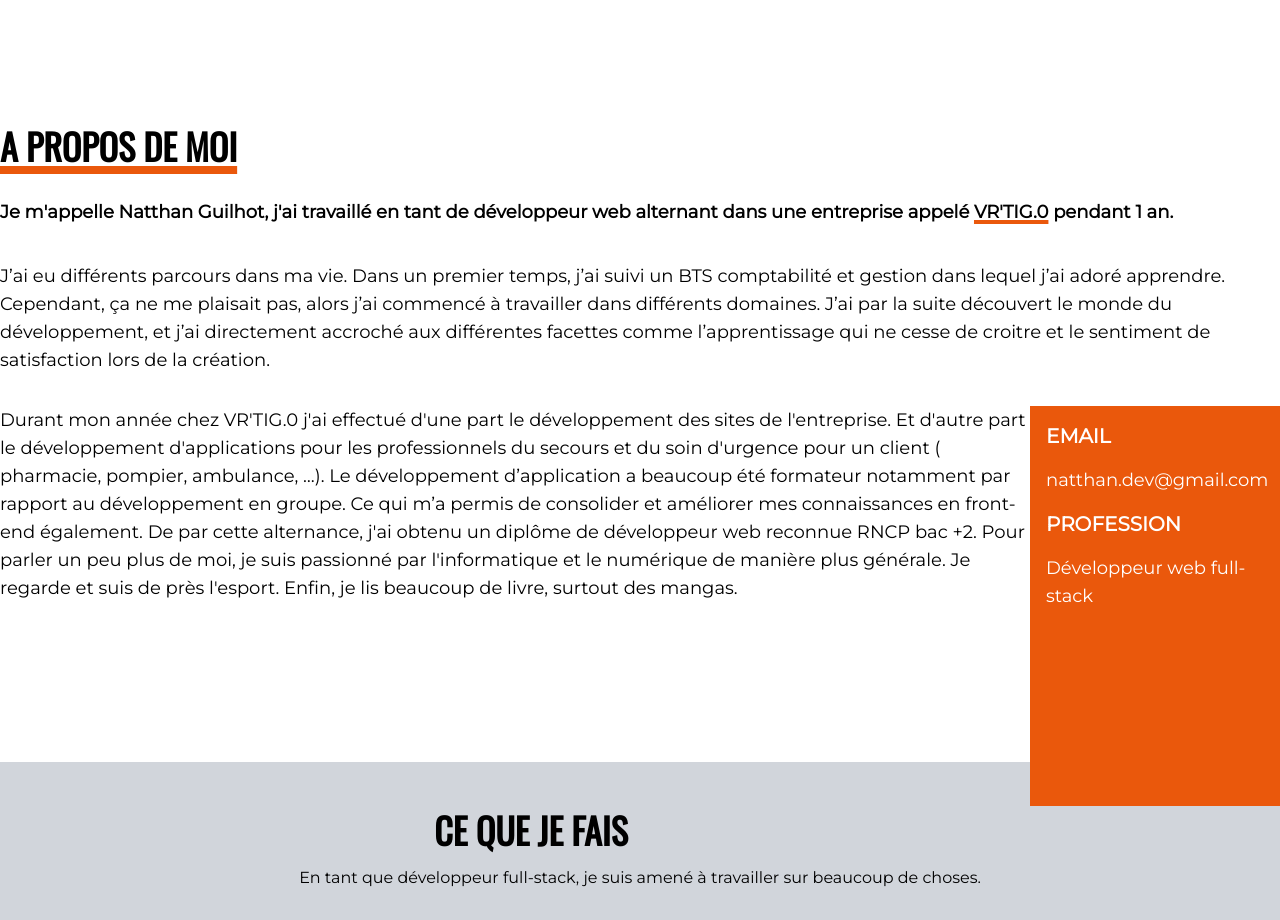
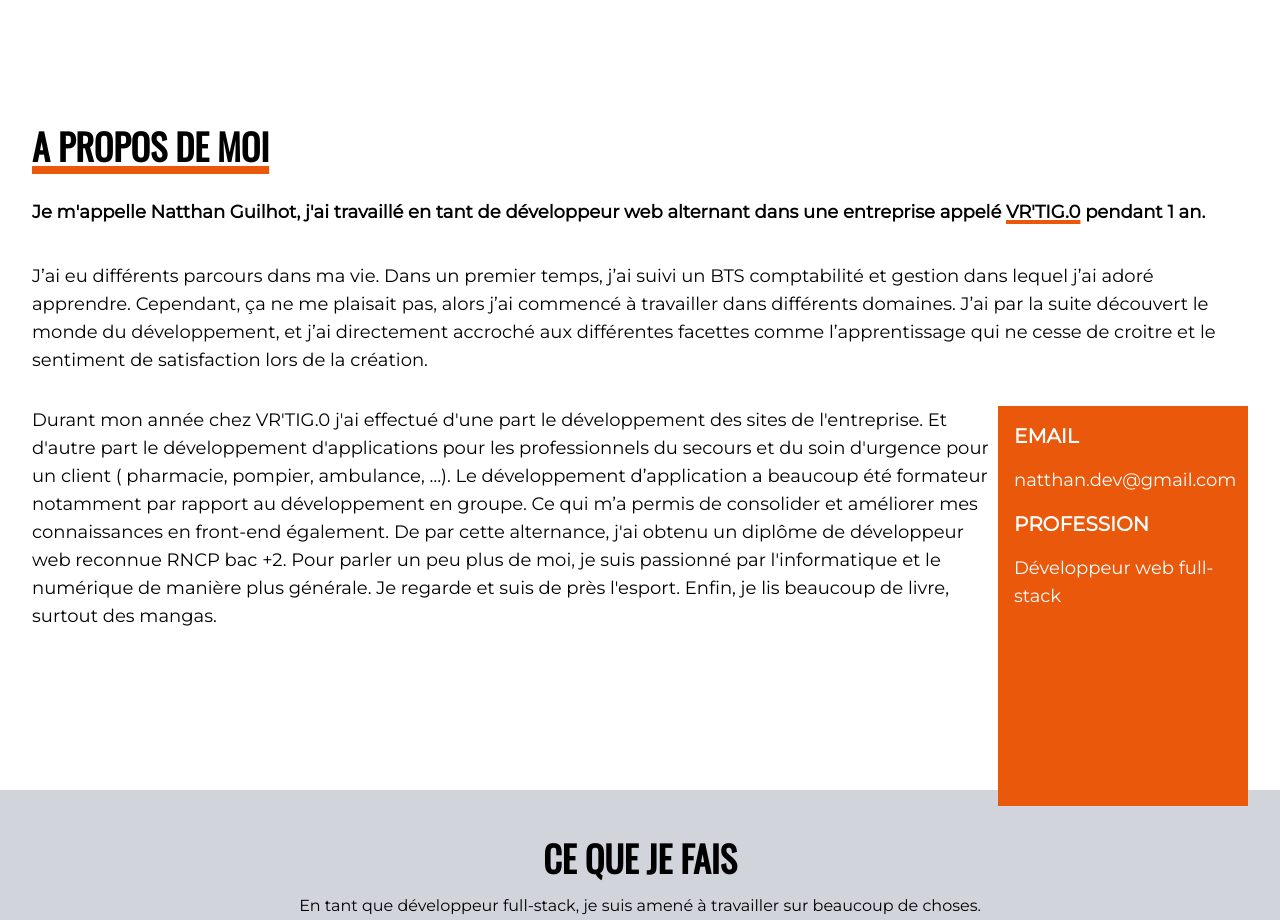
Before and after one commit to natthanguilhot/portfolio, a Vue app: page / in a window 1280 px wide. Shown: the part 1600-2520 px from the top of the page. Built offline with nearby package versions, Linux system fonts and the light colour scheme.

Commit message:
fix scroll x

```diff
--- a/public/index.html
+++ b/public/index.html
@@ -47,7 +47,7 @@
     <noscript>
       <strong>We're sorry but <%= htmlWebpackPlugin.options.title %> doesn't work properly without JavaScript enabled. Please enable it to continue.</strong>
     </noscript>
-    <div id="app" class=""></div>
+    <div id="app"></div>
     <!-- built files will be auto injected -->
     <script src="https://unpkg.com/aos@next/dist/aos.js"></script>
     <script>
--- a/src/App.vue
+++ b/src/App.vue
@@ -10,7 +10,7 @@
     <div :class="[isScrolling ? 'sm:pt-40': '']" class="mx-auto px-8 sm:flex max-w-screen-xl sm:pt-20">
       <div class="flex flex-col justify-center items-start text-left font-bold sm:w-6/12">
         <div class="h-20 w-20 bg-orange-600 rounded-full my-6"></div>
-        <h1 class="text-5xl lg:text-7xl h-[200px]">Je suis <span id="typewriter1"></span></h1>
+        <h1 class="text-5xl lg:text-7xl h-[150px] sm:h-[200px]">Je suis <span id="typewriter1"></span></h1>
         <p class="my-4 text-lg">Développeur full-stack spécialisé en Vue.js pour le front-end et Node.js pour le back-end</p>
         <a href="#contactForm" class="bg-black px-8 py-4 text-white hover:bg-orange-600">ME CONTACTER</a>
       </div>
@@ -51,7 +51,7 @@
       </div>
     </section>
 
-    <section class="text-left text-lg my-8 max-w-screen-xl lg:mx-auto lg:mb-40">
+    <section class="text-left text-lg px-8 my-8 max-w-screen-xl lg:mx-auto lg:mb-40">
       <h2 class="text-4xl font-bold underline underline-offset-4 decoration-8 decoration-orange-600 my-8">A PROPOS DE MOI</h2>
       <p>
         <span class="font-bold mb-2 block">Je m'appelle Natthan Guilhot, j'ai travaillé en tant de développeur web alternant dans une entreprise appelé <a href="https://www.vrtig0.fr" target="_blank" rel="noopener" class="hover:text-orange-600 decoration-orange-600 decoration-4 underline active:decoration-8 hover:underline-offset-4 active:underline-offset-1 transition-all duration-150 ease-in-out">VR'TIG.0</a> pendant 1 an.</span><br> <span>J’ai eu différents parcours dans ma vie. Dans un premier temps, j’ai suivi un BTS comptabilité et gestion dans lequel j’ai adoré apprendre. Cependant, ça ne me plaisait pas, alors j’ai commencé à travailler dans différents domaines. J’ai par la suite découvert le monde du développement, et j’ai directement accroché aux différentes facettes comme l’apprentissage qui ne cesse de croitre et le sentiment de satisfaction lors de la création.</span>
@@ -302,6 +302,7 @@ html {
   -webkit-font-smoothing: antialiased;
   -moz-osx-font-smoothing: grayscale;
   color: #000;
+  overflow-x: hidden;
 }
 h1 {
   font-family: 'Roboto' ,Avenir, Helvetica, Arial, sans-serif;
```
Also changed, not shown: 7 other files (tests, documents, lock files or other folders).
